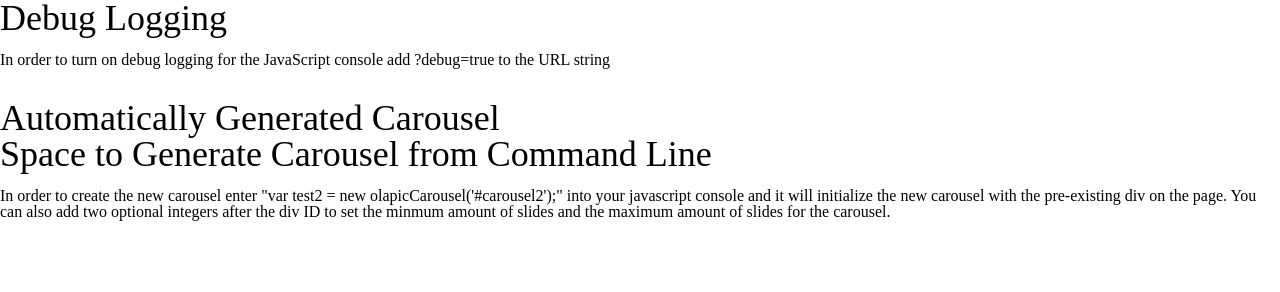
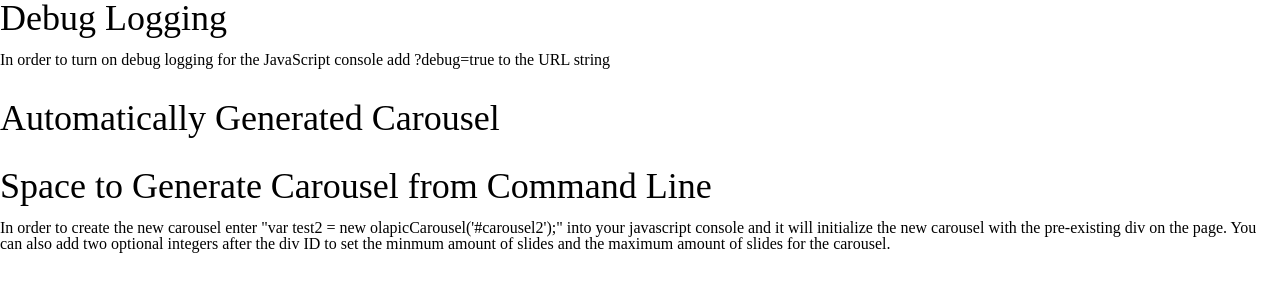
Before and after one commit to jhankim/Carousel-Showcase, a website: page Client_Files/index.html in a window 1280 px wide. Drawn offline with nearby package versions, Linux system fonts and the light colour scheme; no server answers.

Commit message:
Added additional information to README.md documentation and example index.html file

```diff
--- a/Client_Files/index.html
+++ b/Client_Files/index.html
@@ -10,8 +10,8 @@
 <!-- This div is required for placement of the Carousel -->
 <h1>Debug Logging</h1><br/>
 <p>In order to turn on debug logging for the JavaScript console add ?debug=true to the URL string</p><br/><br/>
-<h1>Automatically Generated Carousel</h1>
-<div id="carousel1"></div>
+<h1>Automatically Generated Carousel</h1><br/>
+<div id="carousel1"></div><br/>
 <h1>Space to Generate Carousel from Command Line</h1><br/>
 <p>In order to create the new carousel enter "var test2 = new olapicCarousel('#carousel2');" into your javascript console and it will initialize the new carousel with the pre-existing div on the page. You can also add two optional integers after the div ID to set the minmum amount of slides and the maximum amount of slides for the carousel.</p><br/>
 <div id="carousel2"></div>
```
Also changed, not shown: Client_Files/README.md, Example/README.md, README.md.
